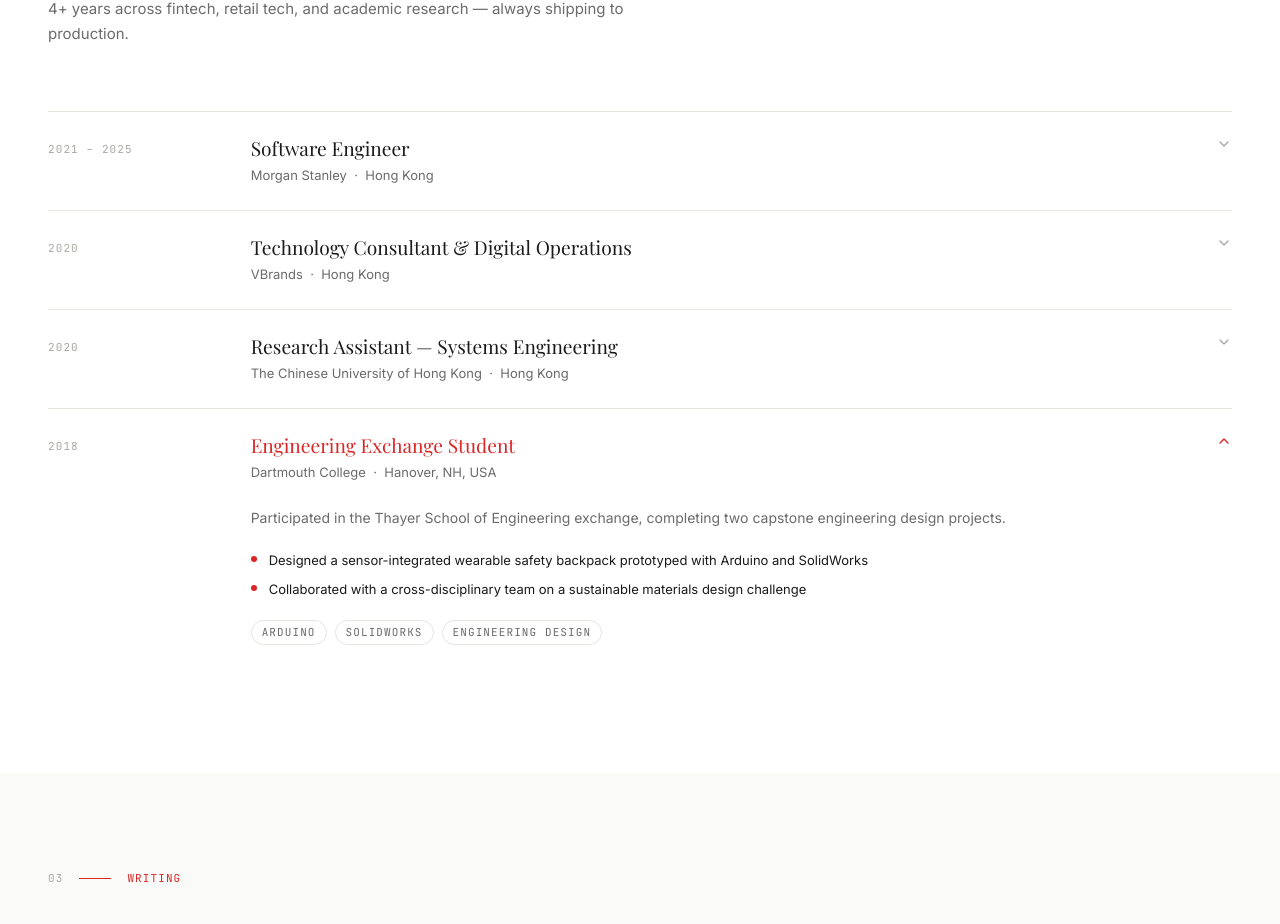
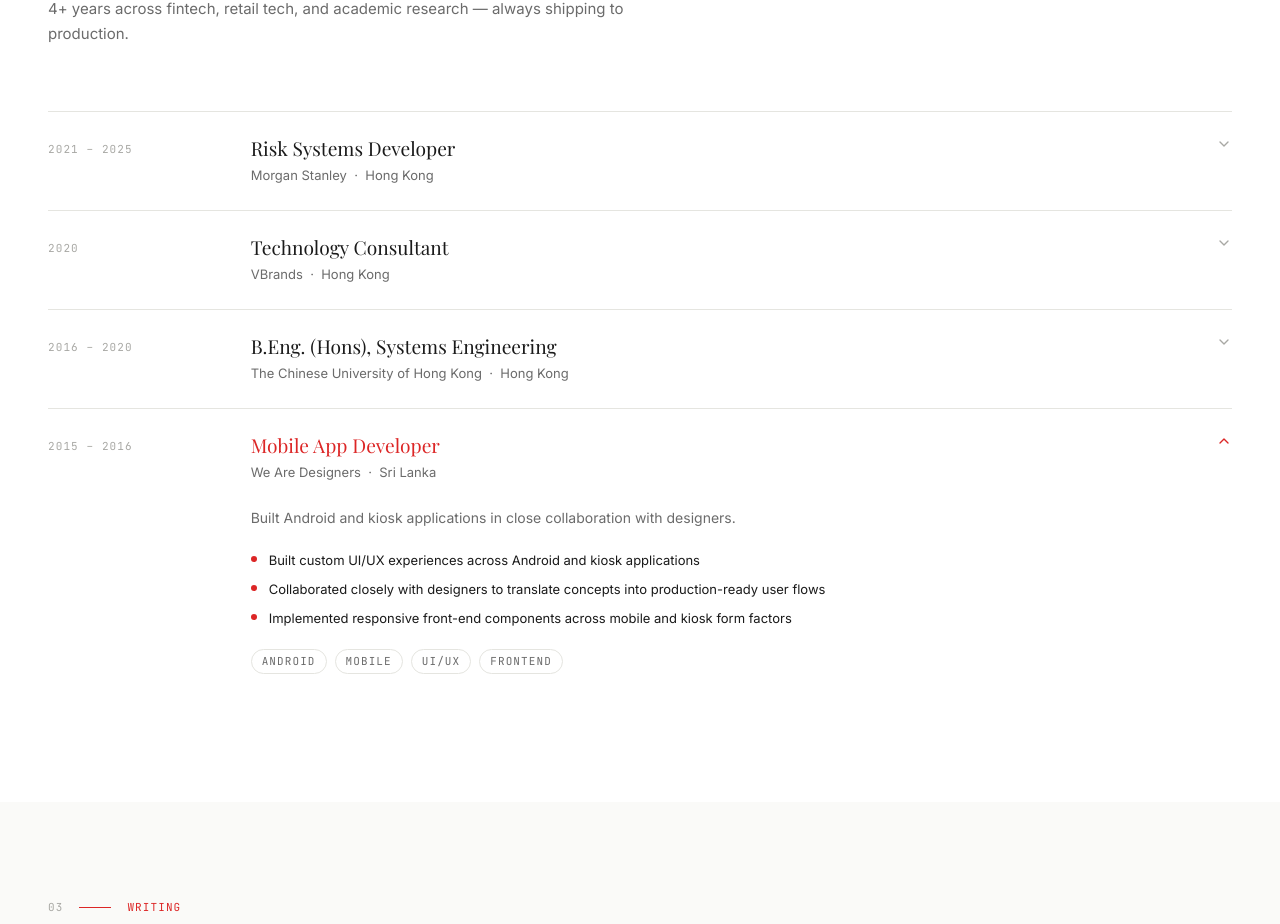
Before and after one commit to dulangaj/dulangaj.github.io, a React (Vite) app: page /#/ in a window 1280 px wide. Shown: the part 2014-2938 px from the top of the page. Built offline with nearby package versions, Linux system fonts and the light colour scheme; a web font is replaced by a local one.

Commit message:
Update experiences.ts
Update experiences.ts

```diff
--- a/src/data/experiences.ts
+++ b/src/data/experiences.ts
@@ -6,64 +6,69 @@ import { Experience } from '@/models/Experience'
 export const experiences = [
   new Experience({
     id:          'morgan-stanley',
-    role:        'Software Engineer',
+    role:        'Risk Systems Developer',
     company:     'Morgan Stanley',
     location:    'Hong Kong',
     period:      '2021 – 2025',
     startYear:   2021,
     endYear:     2025,
-    description: 'Building production-grade risk and pricing systems for the Equity Derivatives desk. Working across the full stack from low-latency Java services to Python analytics pipelines.',
+    description: 'Built and operated reliable risk systems for front-office teams across multiple regions.',
     highlights: [
-      'Engineered a real-time P&L attribution engine processing 10M+ positions daily',
-      'Mentored two junior engineers through onboarding and first production deployments',
+      'Built Java and Spring microservices for risk exposure across equities, derivatives, and FX, improving accuracy and stability',
+      'SME for the prod-parallel environment, driving scalability, performance, and global coordination',
+      'Automated end-of-day and QA workflows with Python, Perl, Bash, and SQL, while providing Level 3 support for JVM and C++ systems across four regions',
     ],
-    tags: ['Java', 'Python', 'Kafka', 'KDB+', 'Spring Boot', 'SQL'],
+    tags: ['Java', 'Spring', 'Python', 'Perl', 'Bash', 'SQL', 'Kafka', 'MQ', 'Jenkins'],
     image: '/assets/img/25.04_hongkong.jpeg',
   }),
   new Experience({
     id:          'vbrands',
-    role:        'Technology Consultant & Digital Operations',
+    role:        'Technology Consultant',
     company:     'VBrands',
     location:    'Hong Kong',
     period:      '2020',
     startYear:   2020,
-    endYear:     2021,
-    description: 'Drove digital transformation for a multi-brand retail group, shipping a B2B inventory and operations platform from zero to production.',
+    endYear:     2020,
+    description: 'Modernized e-commerce and operations for a multi-brand retailer in Hong Kong.',
     highlights: [
-      'Migrated manual order workflows to automated pipelines, cutting processing time by 60%',
-      'Developed the client-facing WordPress storefront and custom WooCommerce integrations',
+      'Owned e-commerce deployments, integrations, and performance tuning while advising leadership on technology direction',
+      'Built Python automations for fulfillment, label generation, and product-data pipelines, replacing error-prone manual work',
+      'Partnered with operations teams to roll out new workflows and train staff for sustained adoption',
     ],
-    tags: ['Python', 'Flask', 'WordPress', 'REST API', 'WooCommerce'],
+    tags: ['Python', 'E-commerce', 'Automation', 'Integrations', 'Operations'],
     image: '/assets/img/20.12_vbrands.jpeg',
   }),
   new Experience({
     id:          'cuhk',
-    role:        'Research Assistant — Systems Engineering',
+    role:        'B.Eng. (Hons), Systems Engineering',
     company:     'The Chinese University of Hong Kong',
     location:    'Hong Kong',
-    period:      '2020',
-    startYear:   2020,
+    period:      '2016 – 2020',
+    startYear:   2016,
     endYear:     2020,
-    description: 'Conducted computational social science research on opinion dynamics and polarisation propagation in large-scale social networks.',
+    description: 'Completed systems engineering at CUHK on full scholarship, with international exchange in the U.S.',
     highlights: [
-      'Simulated polarisation models across networks of 100k+ nodes using Python and NetworkX'
+      'Selected for an exchange program at Dartmouth College (U.S.A.)',
+      "Awarded Full Academic Scholarship, Morningside Scholarship, and Engineering Scholarship",
+      "Named to the Master's List",
     ],
-    tags: ['Python', 'NumPy', 'NetworkX', 'Research'],
+    tags: ['Systems Engineering', 'Dartmouth Exchange', 'Scholarships'],
+    image: '/assets/img/16.11_graduation.jpeg',
   }),
   new Experience({
-    id:          'dartmouth',
-    role:        'Engineering Exchange Student',
-    company:     'Dartmouth College',
-    location:    'Hanover, NH, USA',
-    period:      '2018',
-    startYear:   2018,
-    endYear:     2018,
-    description: 'Participated in the Thayer School of Engineering exchange, completing two capstone engineering design projects.',
+    id:          'we-are-designers',
+    role:        'Mobile App Developer',
+    company:     'We Are Designers',
+    location:    'Sri Lanka',
+    period:      '2015 – 2016',
+    startYear:   2015,
+    endYear:     2016,
+    description: 'Built Android and kiosk applications in close collaboration with designers.',
     highlights: [
-      'Designed a sensor-integrated wearable safety backpack prototyped with Arduino and SolidWorks',
-      'Collaborated with a cross-disciplinary team on a sustainable materials design challenge',
+      'Built custom UI/UX experiences across Android and kiosk applications',
+      'Collaborated closely with designers to translate concepts into production-ready user flows',
+      'Implemented responsive front-end components across mobile and kiosk form factors',
     ],
-    tags: ['Arduino', 'SolidWorks', 'Engineering Design'],
-    image: '/assets/img/18.09_window.jpeg',
+    tags: ['Android', 'Mobile', 'UI/UX', 'Frontend'],
   }),
 ]
```
